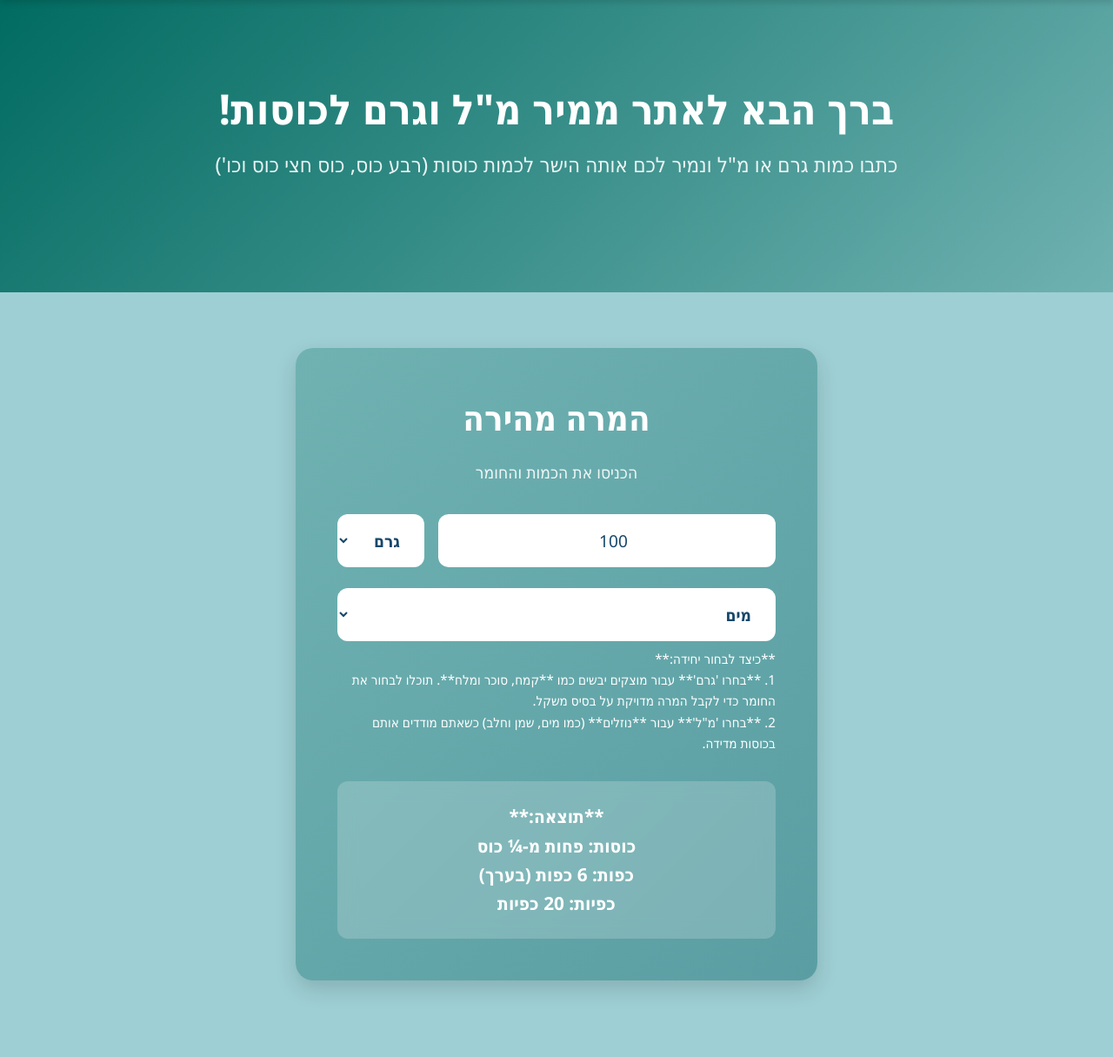
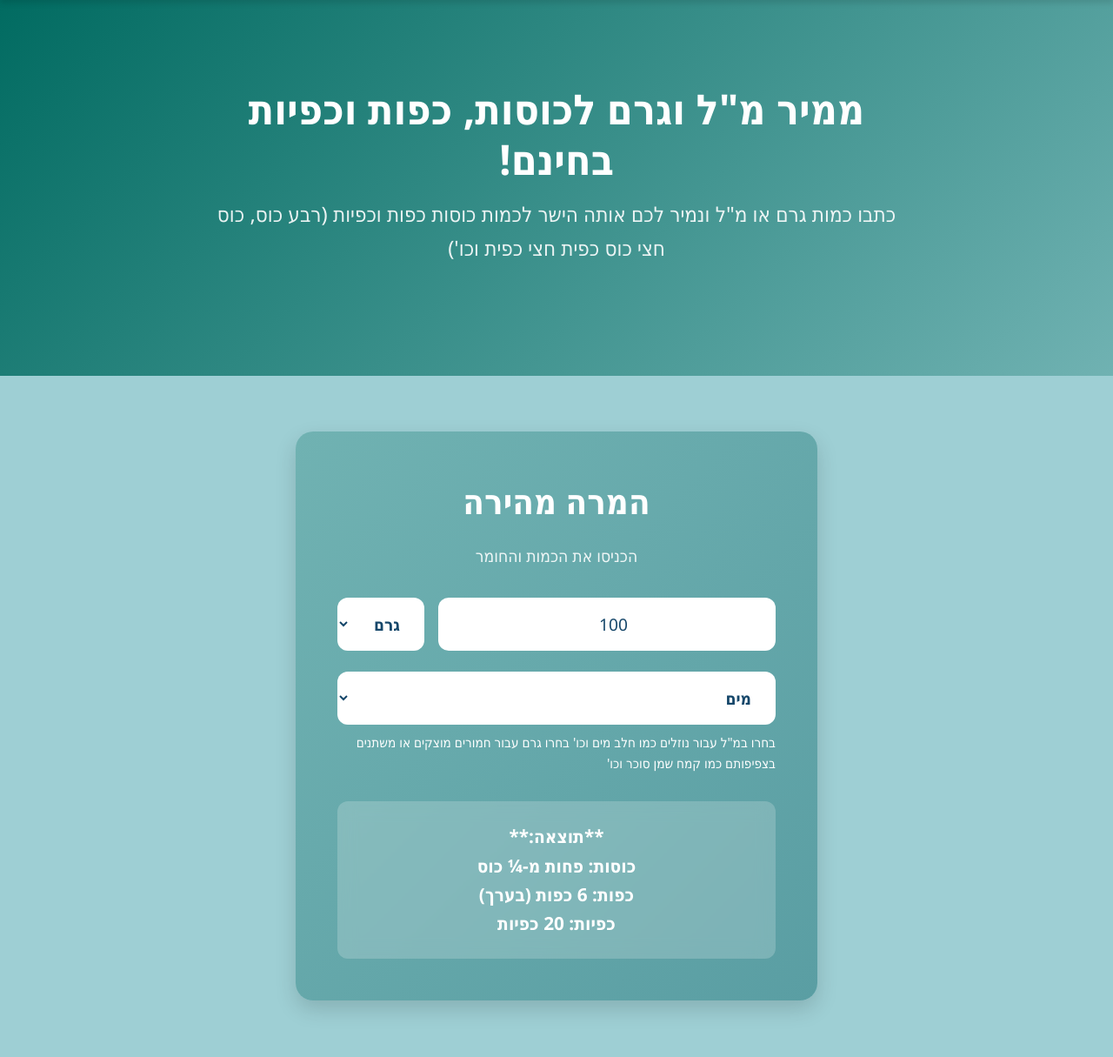
Before and after one commit to shdk052/web-converter1, a Flask app: page / in a window 1280 px wide. Shown: the part 78-1293 px from the top of the page at 87% size. Run offline with Flask 3, Linux system fonts and the light colour scheme.

Commit message:
Update hero section and conversion instructions in HTML

```diff
--- a/templates/index.html
+++ b/templates/index.html
@@ -6,8 +6,8 @@
 <section class="hero">
     <div class="container">
         <div class="hero-content">
-            <h1 class="hero-title">ברך הבא לאתר ממיר מ"ל וגרם לכוסות!</h1>
-            <p class="hero-subtitle">כתבו כמות גרם או מ"ל ונמיר לכם אותה הישר לכמות כוסות (רבע כוס, כוס חצי כוס וכו')</p>
+            <h1 class="hero-title">ממיר מ"ל וגרם לכוסות, כפות וכפיות בחינם!</h1>
+            <p class="hero-subtitle">כתבו כמות גרם או מ"ל ונמיר לכם אותה הישר לכמות כוסות כפות וכפיות (רבע כוס, כוס חצי כוס כפית חצי כפית וכו')</p>
         </div>
     </div>
 </section>
@@ -39,9 +39,7 @@
             </div>
 
             <p class="converter-description" style="margin-top: -1rem; margin-bottom: 2rem; font-size: 0.95rem; opacity: 1; color: var(--white); text-align: right;">
-                **כיצד לבחור יחידה:**<br>
-                1. **בחרו 'גרם'** עבור מוצקים יבשים כמו **קמח, סוכר ומלח**. תוכלו לבחור את החומר כדי לקבל המרה מדויקת על בסיס משקל.<br>
-                2. **בחרו 'מ"ל'** עבור **נוזלים** (כמו מים, שמן וחלב) כשאתם מודדים אותם בכוסות מדידה.
+                בחרו במ"ל עבור נוזלים כמו חלב מים וכו' בחרו גרם עבור חמורים מוצקים או משתנים בצפיפותם כמו קמח שמן סוכר וכו'<br>
             </p>
 
             <div class="result-box">
```
